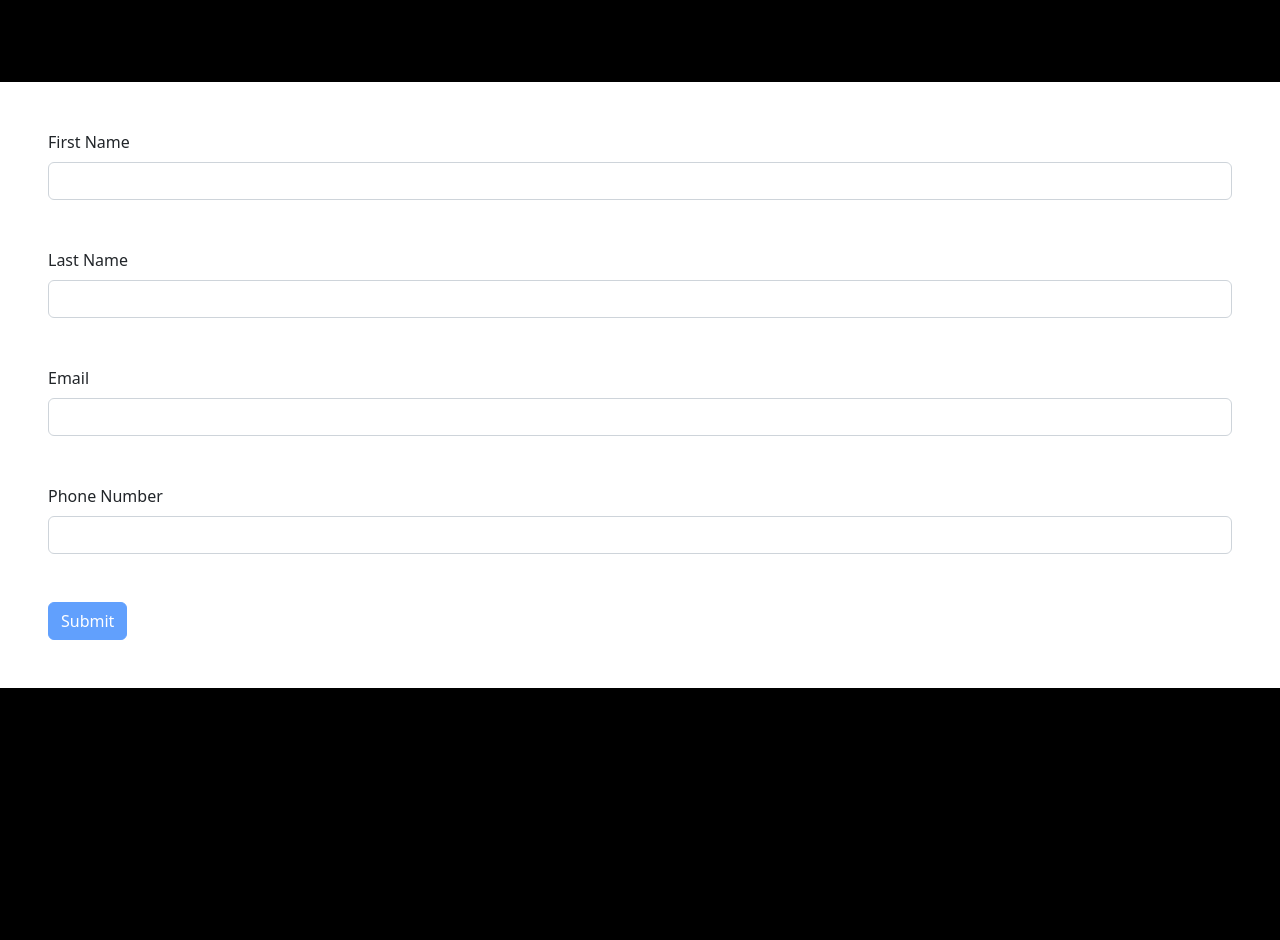
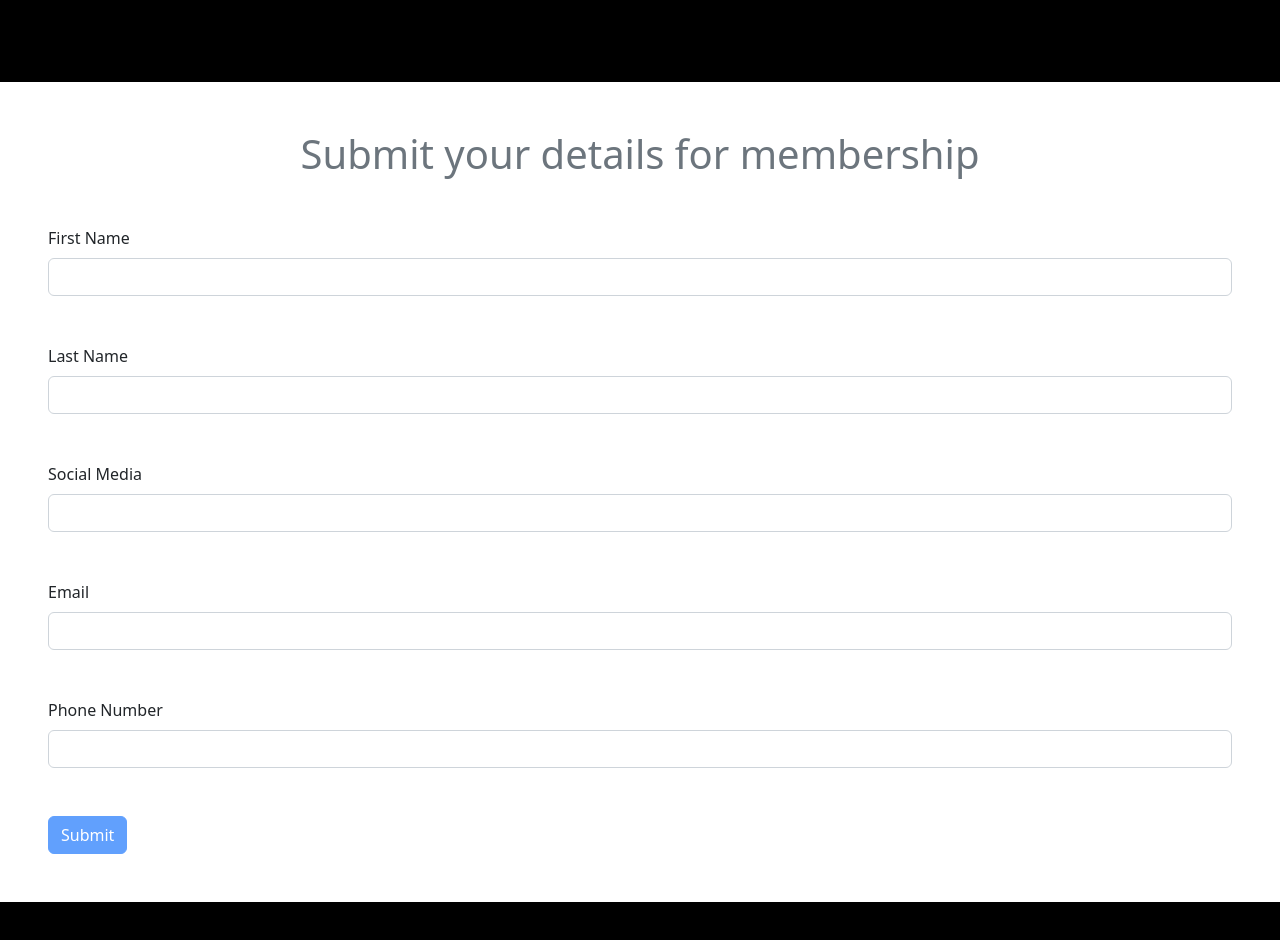
Before and after one commit to dantrovato/the-tribe-react18, a React (Vite) app: page /membership in a window 1280 px wide. Shown: the part 380-1320 px from the top of the page. Built offline with nearby package versions, Linux system fonts and the light colour scheme.

Commit message:
Add zod validation to membership. It still doesn't show the error messages though

```diff
--- a/src/App.tsx
+++ b/src/App.tsx
@@ -7,8 +7,13 @@ import "bootstrap/dist/css/bootstrap.min.css";
 import Hero from "./components/Hero";
 import Home from "./components/Home";
 import { Footer } from "./components/Footer";
+import { FieldValues } from "react-hook-form";
 
 function App() {
+  const handleSubmit = (data: FieldValues) => {
+    const { firstName, lastName, email, socialMedia, phoneNumber } = data;
+    console.log(data);
+  };
   return (
     <BrowserRouter>
       <Navbar />
@@ -17,7 +22,10 @@ function App() {
         <Route path="/" element={<Home />} />
         <Route path="/about" element={<AboutPage />} />
         <Route path="/home" element={<Home />} />
-        <Route path="/membership" element={<Membership />} />
+        <Route
+          path="/membership"
+          element={<Membership onSubmit={handleSubmit} />}
+        />
       </Routes>
       <Footer />
     </BrowserRouter>
--- a/src/components/Membership.tsx
+++ b/src/components/Membership.tsx
@@ -1,25 +1,43 @@
 import { z } from "zod";
 import { zodResolver } from "@hookform/resolvers/zod";
-import { useForm } from "react-hook-form";
+import { FieldValues, useForm } from "react-hook-form";
+
+interface Props {
+  onSubmit: (data: FieldValues) => void;
+}
 
 const schema = z.object({
   firstName: z.string().min(2, { message: "Oi oi. 2 letters min" }),
   lastName: z.string().min(2, { message: "Oi oi. 3 letters min" }),
+  socialMedia: z.string().min(5, { message: "Oi oi. Is this valid??" }),
   email: z.string().email({ message: "Oi oi. Is that a valid email??" }),
   phoneNumber: z.string().regex(/^\+44\s?\d{10}$/),
 });
 
 type FormData = z.infer<typeof schema>;
 
-const Membership = () => {
+const Membership = ({ onSubmit }: Props) => {
   const {
     register,
     handleSubmit,
+    reset,
     formState: { errors, isValid },
   } = useForm<FormData>({ resolver: zodResolver(schema) });
 
+  const tempHandleSubmit = (data: FieldValues) => {
+    onSubmit(data);
+    reset();
+    alert(
+      "Site under construction. Details will not yet be added. Try again in a few days"
+    );
+  };
+
   return (
-    <form>
+    <>
+      <h1 className="m-5 text-muted text-center">
+        Submit your details for membership
+      </h1>
+      <form onSubmit={(event) => tempHandleSubmit(event)}>
         <div className="m-5">
           <label htmlFor="firstName" className="form-label">
             First Name
@@ -30,6 +48,9 @@ const Membership = () => {
             type="text"
             className="form-control"
           />
+          {errors.firstName && (
+            <p className="text-danger">{errors.firstName.message}</p>
+          )}
         </div>
         <div className="m-5">
           <label htmlFor="lastName" className="form-label">
@@ -38,6 +59,17 @@ const Membership = () => {
           <input
             {...register("lastName")}
             id="lastName"
+            type="text"
+            className="form-control"
+          />
+        </div>
+        <div className="m-5">
+          <label htmlFor="socialMedia" className="form-label">
+            Social Media
+          </label>
+          <input
+            {...register("socialMedia")}
+            id="socialMedia"
             type="text"
             className="form-control"
           />
@@ -70,6 +102,7 @@ const Membership = () => {
           </button>
         </div>
       </form>
+    </>
   );
 };
 
```
Lines whose indentation alone changed are shown as unchanged.
